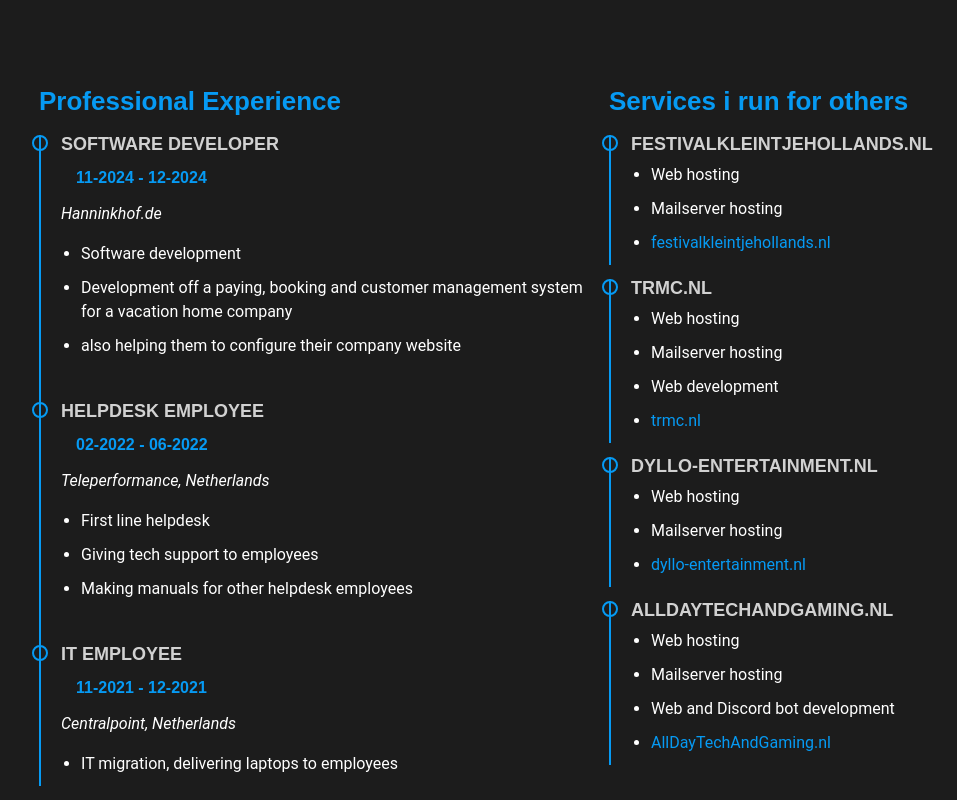
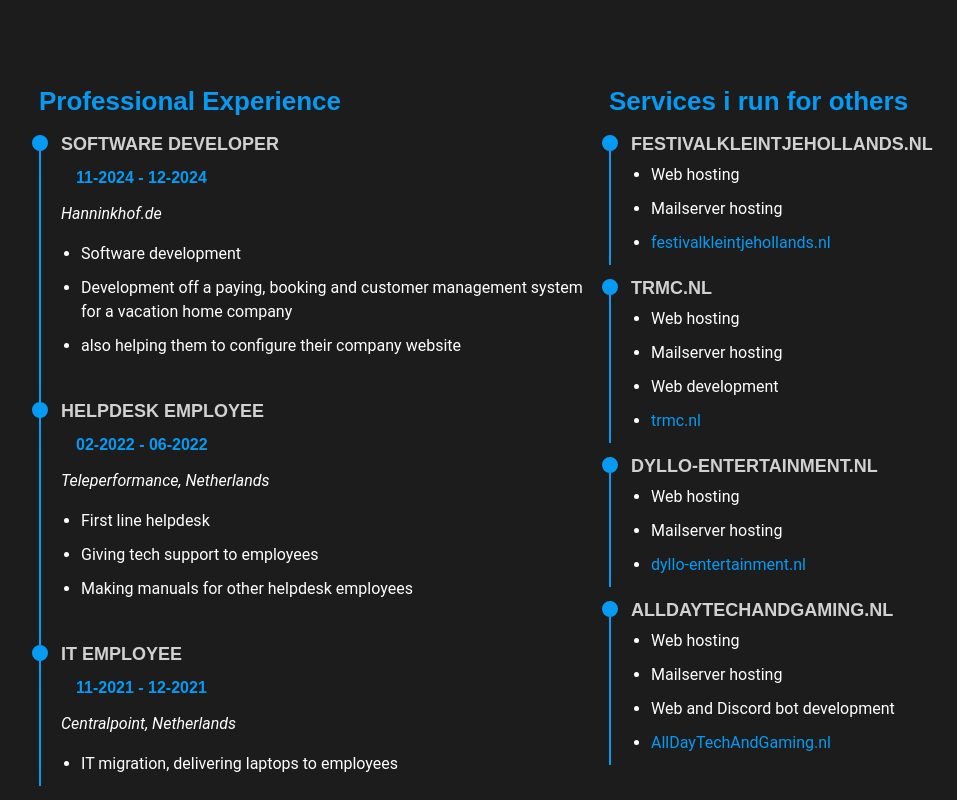
Before and after one commit to HeapReaper/AeroBytes-portfolio, a website built with Vite: page index.html in a window 1280 px wide. Shown: the part 1480-2280 px from the top of the page, without its empty margins (43-1000 px from the left). Built offline with nearby package versions, Linux system fonts and the light colour scheme.

Commit message:
Made resume-item::before solid

```diff
--- a/src/style.css
+++ b/src/style.css
@@ -785,8 +785,8 @@
   border-radius: 50px;
   left: -9px;
   top: 0;
-  background: var(--background-color);
-  border: 2px solid var(--accent-color);
+  background: var(--accent-color); /* Fill with accent color */
+  border: 2px solid var(--accent-color); /* Same color border for solid appearance */
 }
 
 /*--------------------------------------------------------------
```
